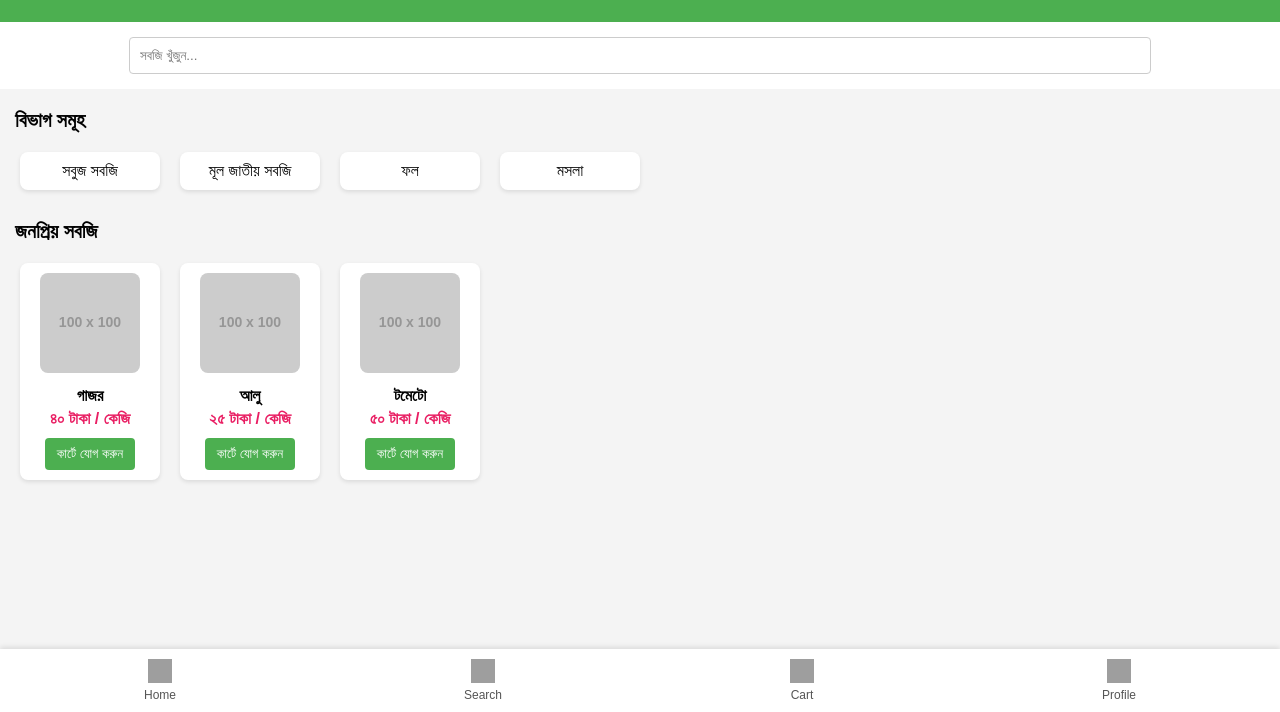
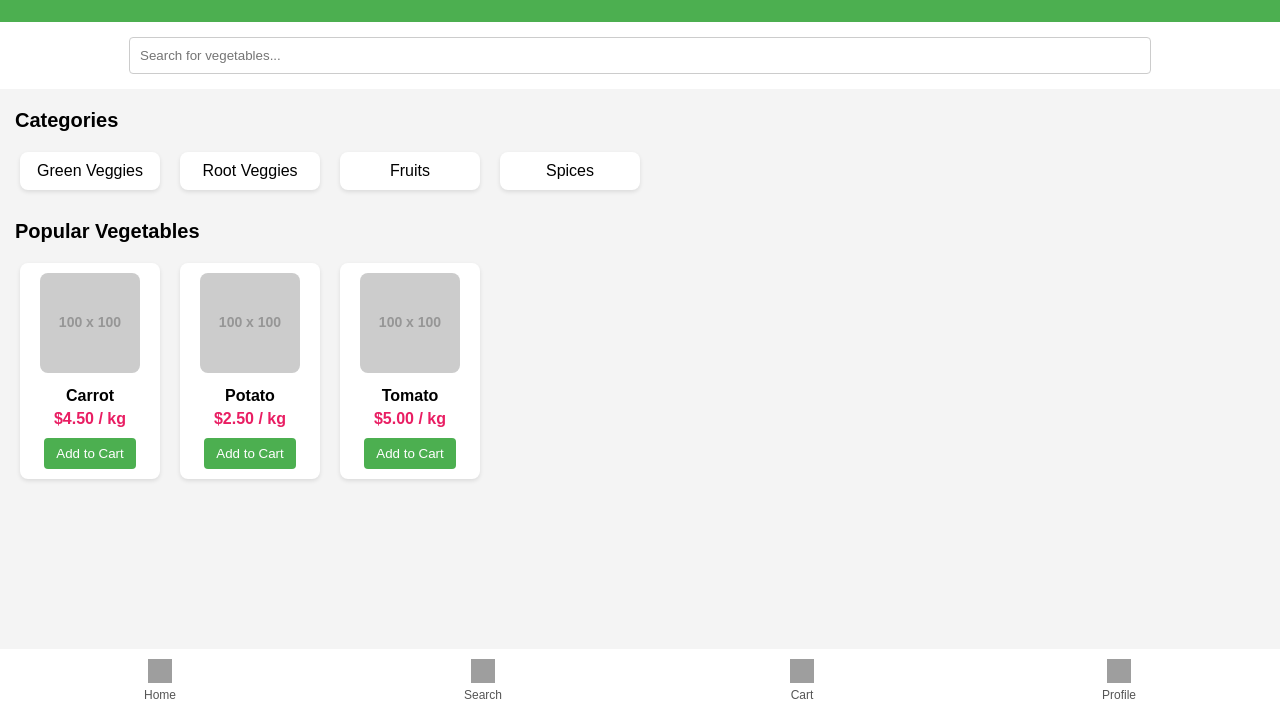
Before and after one commit to alizehad955-glitch/alizeh.github.io, a plain HTML site: page home.html in a window 1280 px wide. Shown: the part 88-800 px from the top of the page. Drawn offline with Linux system fonts and the light colour scheme; grey boxes are pictures that could not be loaded; placeholder pictures from the web are drawn by us.

Commit message:
Update home.html

```diff
--- a/home.html
+++ b/home.html
@@ -1,9 +1,9 @@
 <!DOCTYPE html>
-<html lang="bn">
+<html lang="en">
 <head>
     <meta charset="UTF-8">
     <meta name="viewport" content="width=device-width, initial-scale=1.0">
-    <title>Shobji Hub - সবজি হাব</title>
+    <title>Shobji Hub</title>
     <style>
         body { font-family: Arial, sans-serif; margin: 0; padding: 0; background-color: #f4f4f4; padding-bottom: 60px; }
         header { background-color: #4CAF50; color: white; padding: 15px; text-align: center; }
@@ -16,7 +16,7 @@
         .product-name { font-weight: bold; margin: 10px 0 5px; }
         .product-price { color: #e91e63; font-weight: bold; }
         .add-btn { background-color: #4CAF50; color: white; border: none; padding: 8px 12px; border-radius: 4px; margin-top: 10px; cursor: pointer; }
-        .bottom-nav { position: fixed; bottom: 0; width: 100%; display: flex; justify-content: space-around; background: white; padding: 10px 0; box-shadow: 0 -2px 5px rgba(0,0,0,0.1); }
+        .bottom-nav { position: fixed; bottom: 0; width: 100%; display: flex; justify-content: space-around; background: white; padding: 10px 0; box-shadow: -2px 5px rgba(0,0,0,0.1); }
         .nav-item { text-align: center; font-size: 12px; color: #555; }
         .nav-item img { width: 24px; height: 24px; display: block; margin: 0 auto 5px; }
     </style>
@@ -24,58 +24,58 @@
 <body>
 
     <header>
-        <h1>সবজি হাব (Shobji Hub)</h1>
+        <h1>Shobji Hub</h1>
     </header>
 
     <div class="search-container">
-        <input type="text" placeholder="সবজি খুঁজুন...">
+        <input type="text" placeholder="Search for vegetables...">
     </div>
 
-    <div class="section-title">বিভাগ সমূহ</div>
+    <div class="section-title">Categories</div>
     <div class="categories">
-        <div class="category-item">সবুজ সবজি</div>
-        <div class="category-item">মূল জাতীয় সবজি</div>
-        <div class="category-item">ফল</div>
-        <div class="category-item">মসলা</div>
+        <div class="category-item">Green Veggies</div>
+        <div class="category-item">Root Veggies</div>
+        <div class="category-item">Fruits</div>
+        <div class="category-item">Spices</div>
     </div>
 
-    <div class="section-title">জনপ্রিয় সবজি</div>
+    <div class="section-title">Popular Vegetables</div>
     <div class="products">
         <div class="product-item">
-            <img src="https://via.placeholder.com/100" alt="গাজর">
-            <div class="product-name">গাজর</div>
-            <div class="product-price">৪০ টাকা / কেজি</div>
-            <button class="add-btn">কার্টে যোগ করুন</button>
+            <img src="https://via.placeholder.com/100" alt="Carrot">
+            <div class="product-name">Carrot</div>
+            <div class="product-price">$4.50 / kg</div>
+            <button class="add-btn">Add to Cart</button>
         </div>
         <div class="product-item">
-            <img src="https://via.placeholder.com/100" alt="আলু">
-            <div class="product-name">আলু</div>
-            <div class="product-price">২৫ টাকা / কেজি</div>
-            <button class="add-btn">কার্টে যোগ করুন</button>
+            <img src="https://via.placeholder.com/100" alt="Potato">
+            <div class="product-name">Potato</div>
+            <div class="product-price">$2.50 / kg</div>
+            <button class="add-btn">Add to Cart</button>
         </div>
         <div class="product-item">
-            <img src="https://via.placeholder.com/100" alt="টমেটো">
-            <div class="product-name">টমেটো</div>
-            <div class="product-price">৫০ টাকা / কেজি</div>
-            <button class="add-btn">কার্টে যোগ করুন</button>
+            <img src="https://via.placeholder.com/100" alt="Tomato">
+            <div class="product-name">Tomato</div>
+            <div class="product-price">$5.00 / kg</div>
+            <button class="add-btn">Add to Cart</button>
         </div>
     </div>
 
     <div class="bottom-nav">
         <div class="nav-item">
-            <img src="https://cdn-icons-png.flaticon.com/512/1946/1946488.png" alt="হোম">
+            <img src="https://cdn-icons-png.flaticon.com/512/1946/1946488.png" alt="Home">
             Home
         </div>
         <div class="nav-item">
-            <img src="https://cdn-icons-png.flaticon.com/512/149/149852.png" alt="সার্চ">
+            <img src="https://cdn-icons-png.flaticon.com/512/149/149852.png" alt="Search">
             Search
         </div>
         <div class="nav-item">
-            <img src="https://cdn-icons-png.flaticon.com/512/3416/3416075.png" alt="কার্ট">
+            <img src="https://cdn-icons-png.flaticon.com/512/3416/3416075.png" alt="Cart">
             Cart
         </div>
         <div class="nav-item">
-            <img src="https://cdn-icons-png.flaticon.com/512/1144/1144760.png" alt="প্রোফাইল">
+            <img src="https://cdn-icons-png.flaticon.com/512/1144/1144760.png" alt="Profile">
             Profile
         </div>
     </div>
```
